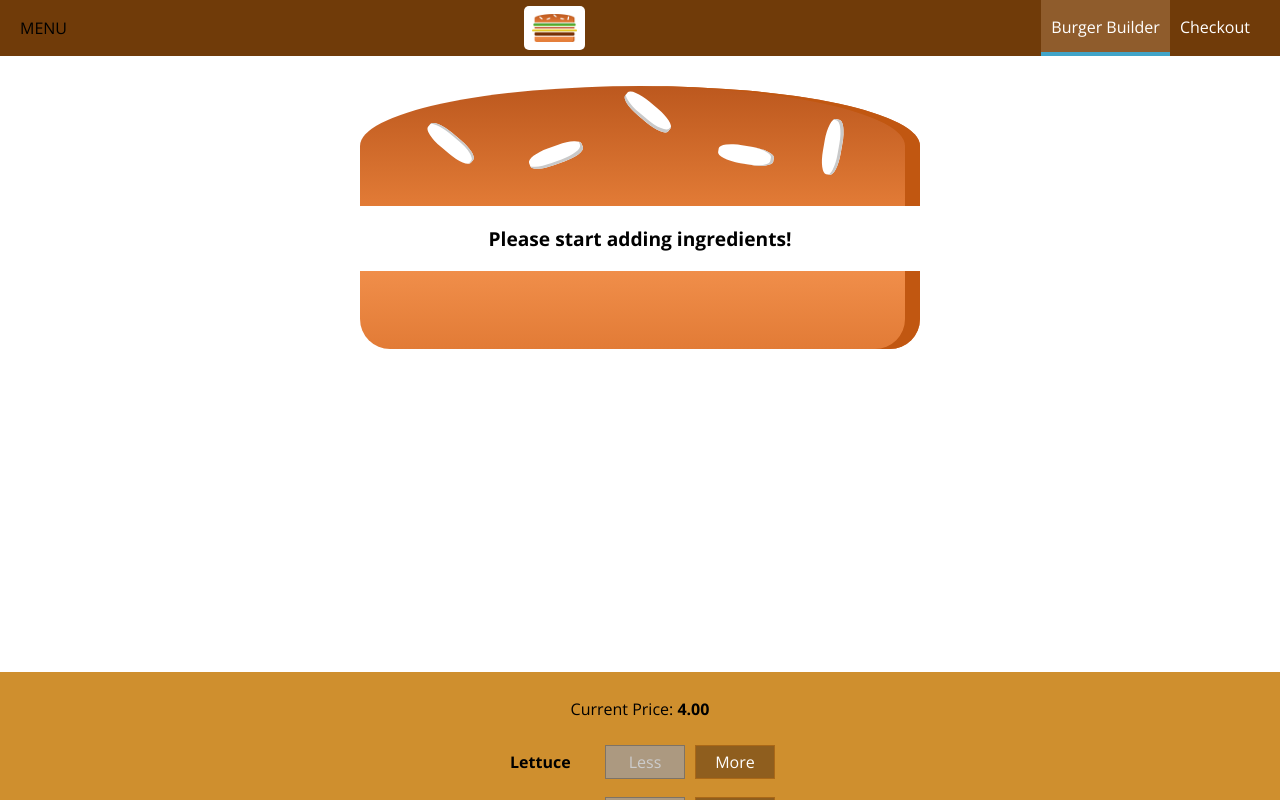
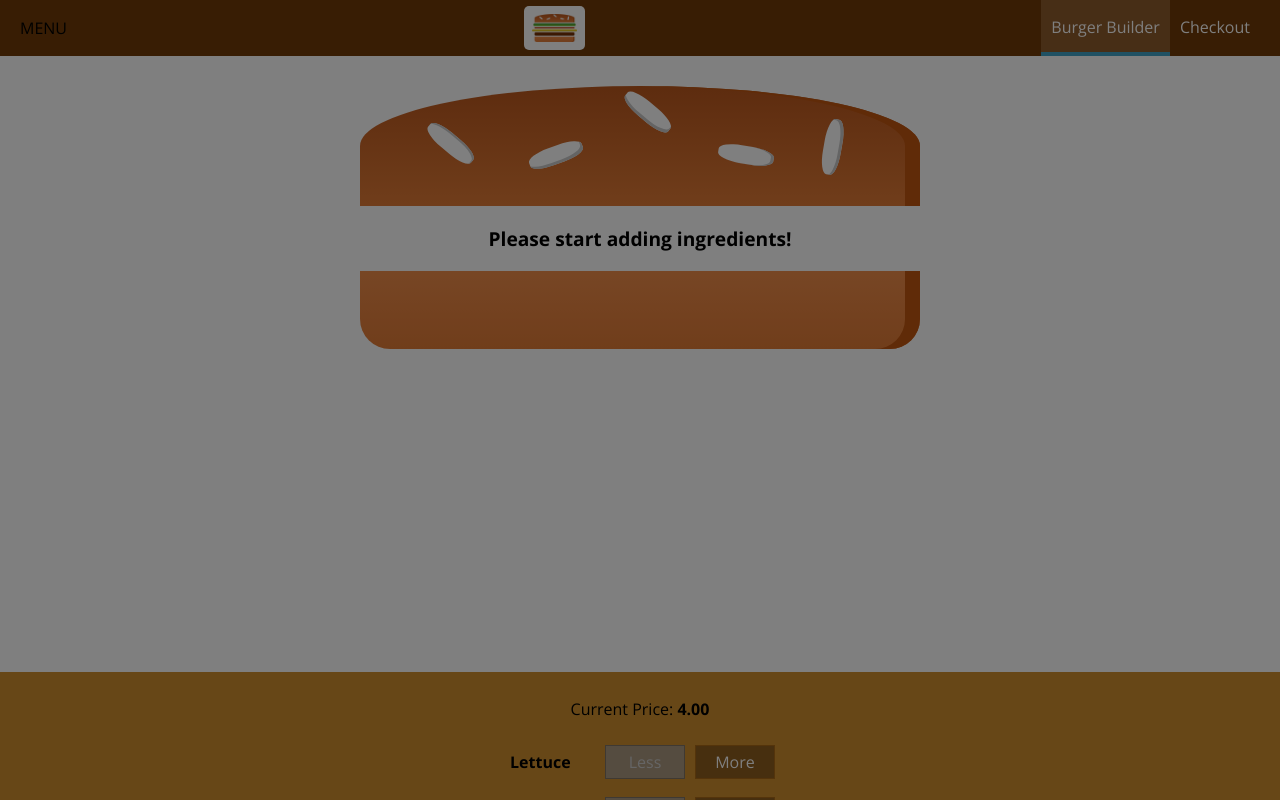
Before and after one commit to nickoralias/burger-builder, a React (Create React App) app: page / in a window 1280 px wide. Shown: the top 800 px of the page. Built offline with nearby package versions, Linux system fonts and the light colour scheme.

Commit message:
Reuse backdrop

```diff
--- a/src/components/Layout/Layout.js
+++ b/src/components/Layout/Layout.js
@@ -1,15 +1,30 @@
-import React from "react";
+import React, { Component } from "react";
 
 import classes from "./Layout.module.css";
 import Toolbar from "../Navigation/Toolbar/Toolbar";
 import SideDrawer from "../Navigation/SideDrawer/SideDrawer";
 
-const Layout = (props) => (
-  <React.Fragment>
-    <Toolbar />
-    <SideDrawer />
-    <main className={classes.Content}>{props.children}</main>
-  </React.Fragment>
-);
+class Layout extends Component {
+  state = {
+    showSideDrawer: true,
+  };
+
+  sideDrawerClosedHandler = () => {
+    this.setState({ showSideDrawer: false });
+  };
+
+  render() {
+    return (
+      <React.Fragment>
+        <Toolbar />
+        <SideDrawer
+          open={this.state.showSideDrawer}
+          closed={this.sideDrawerClosedHandler}
+        />
+        <main className={classes.Content}>{this.props.children}</main>
+      </React.Fragment>
+    );
+  }
+}
 
 export default Layout;
--- a/src/components/Navigation/SideDrawer/SideDrawer.js
+++ b/src/components/Navigation/SideDrawer/SideDrawer.js
@@ -3,11 +3,17 @@
 import Logo from "../../Logo/Logo";
 import NavigationItems from "../NavigationItems/NavigationItems";
 import classes from "./SideDrawer.module.css";
+import Backdrop from "../../UI/Backdrop/Backdrop";
 
-const SideDrawer = () => {
-  // ...
+const SideDrawer = (props) => {
+  let attachedClasses = [classes.SideDrawer, classes.Close];
+  if (props.open) {
+    attachedClasses = [classes.SideDrawer, classes.Open];
+  }
   return (
-    <div className={classes.SideDrawer}>
+    <React.Fragment>
+      <Backdrop show={props.open} clicked={props.closed} />
+      <div className={attachedClasses.join(' ')}>
         <div className={classes.Logo}>
           <Logo />
         </div>
@@ -15,6 +21,7 @@
           <NavigationItems />
         </nav>
       </div>
+    </React.Fragment>
   );
 };
 
```
Lines whose indentation alone changed are shown as unchanged.
